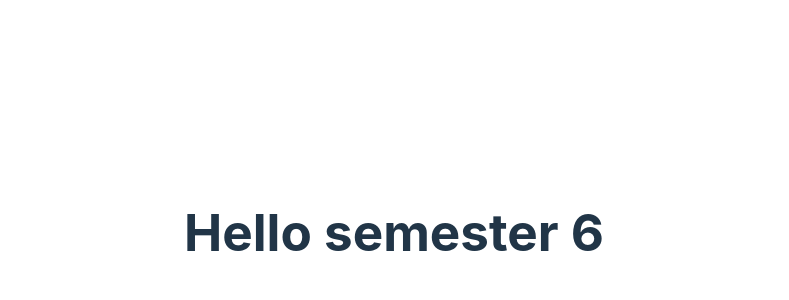
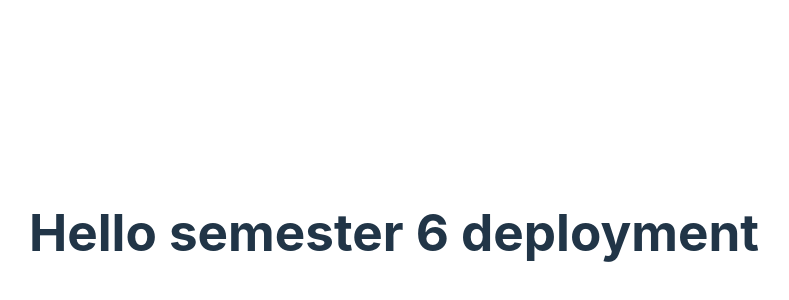
Before and after one commit to mitchell2001b/TaskboardingFrontend, a React (Vite) app: page / in a window 1280 px wide. Shown: the part 168-468 px from the top of the page, without its empty margins (246-1035 px from the left). Built offline with nearby package versions, Linux system fonts and the light colour scheme.

Commit message:
test deployment 6

```diff
--- a/src/components/Message.jsx
+++ b/src/components/Message.jsx
@@ -13,7 +13,7 @@ function Message()
     console.log(`Byte size of givenData: ${byteSize} bytes`);
     return (
         <>
-            <h1>Hello semester 6</h1>
+            <h1>Hello semester 6 deployment</h1>
             {1 === 2 ? <p>deployment test</p> : null}
 
 
```
